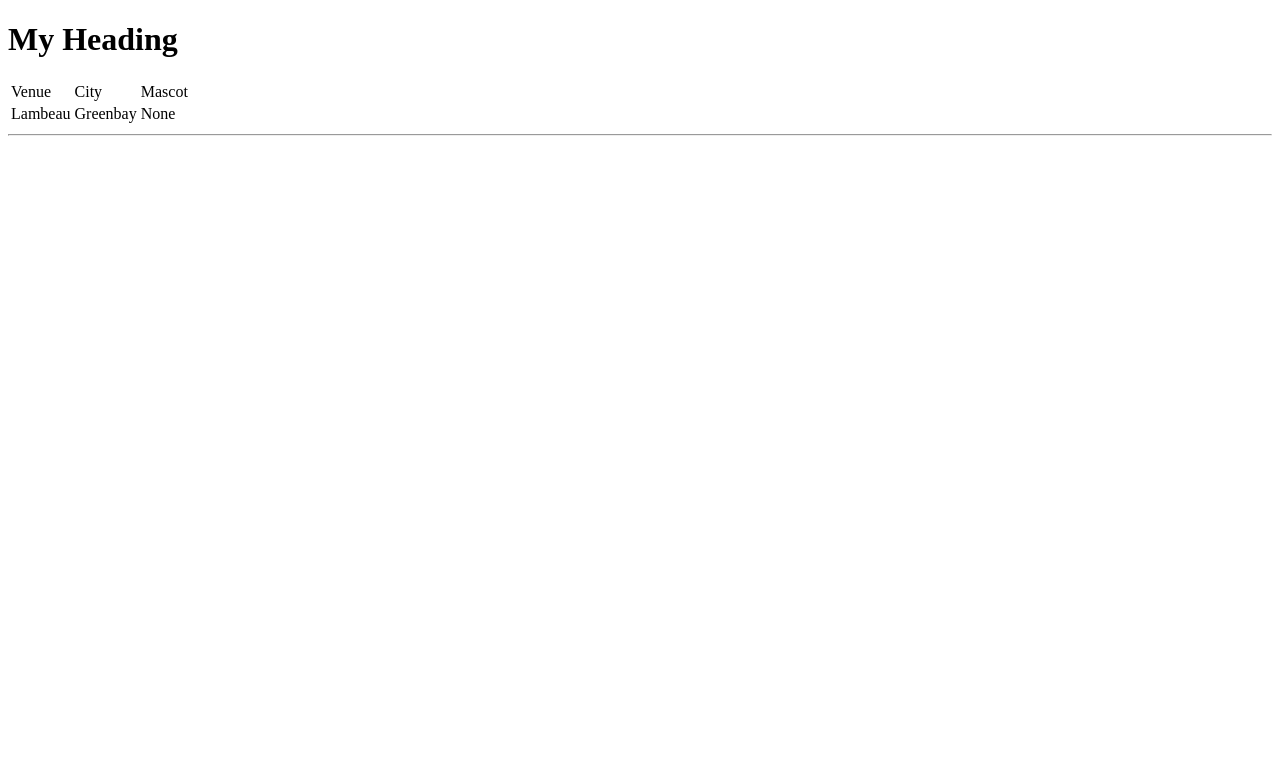
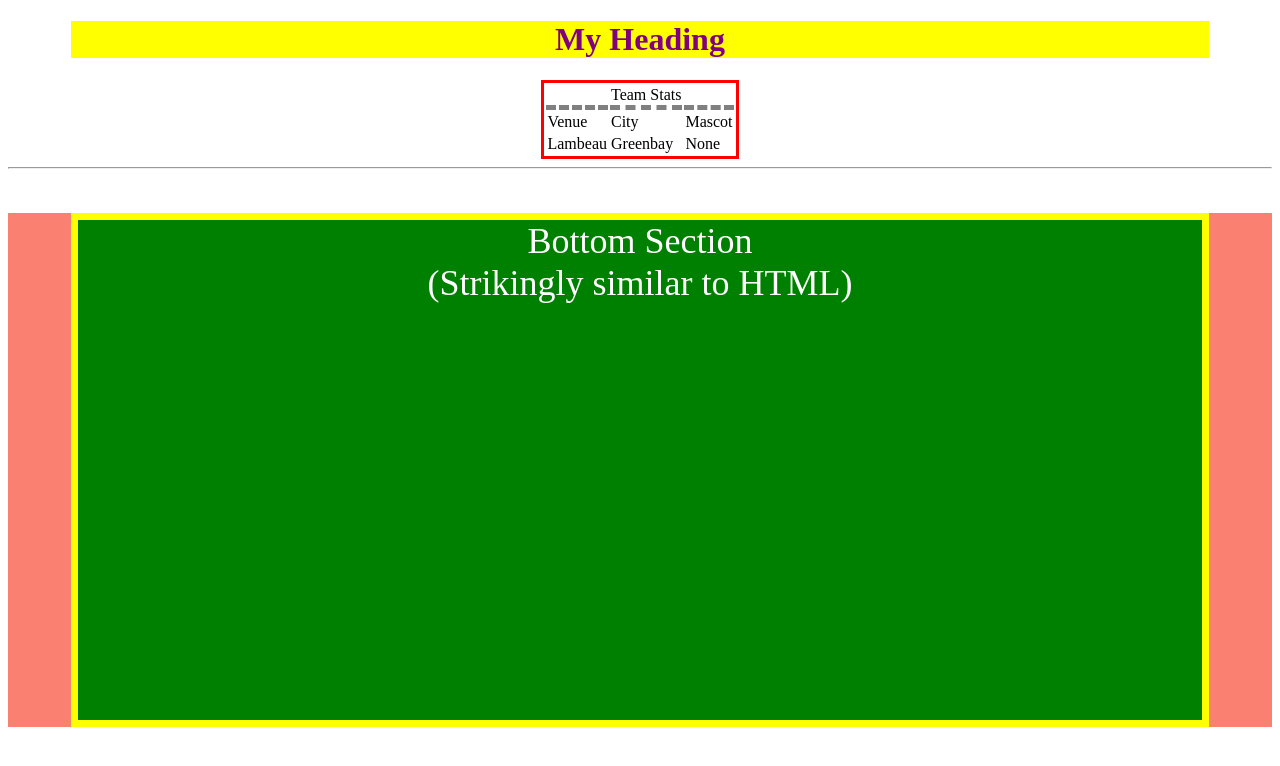
Before and after one commit to amcmullen9291/first-PHP-project, a PHP site: page /site.php in a window 1280 px wide. Shown: the top 766 px of the page. Run offline with PHP 8.4, Linux system fonts and the light colour scheme.

Commit message:
learning CSS synatx

```diff
--- a/site.php
+++ b/site.php
@@ -1,20 +1,23 @@
 <!DOCTYPE html>
 <html>
     <head>
+    <link rel="stylesheet" type="text/css" href="style.css">
         <meta charset="uft-8">
     <title>My Page</title>
     </head>
     <body>
         <?php
-        echo"<h1>My Heading</h1>";
-        echo"<table>
-        <thead>
+        echo"<center><h1>My Heading</h1></center>";
+        echo"<center><table>
+        <td class='title'></td>
+        <td class='title'>Team Stats</center></td>
+        <td class='title'></td>
+        </th>
         <tr>
         <td>Venue</td>
         <td>City</td>
         <td>Mascot</td>
         </tr>
-        </thead>
         <tbody>
         <tr>
         <td>Lambeau</td>
@@ -22,9 +25,16 @@
         <td>None</td>
         </tr>
         </tbody>
-        </table>";
+        </table></center>";
 
         echo "<hr/>";
+        echo"<br/><br/>
+        <div id='bottom_background'>
+        <center><div id='bottom'>
+        <div>Bottom Section</div>
+        <span id='line2'>(Strikingly similar to HTML)</span>
+        </div></center>
+        </div>"
 
         ?>
     </body>
--- /dev/null
+++ b/style.css
@@ -0,0 +1,38 @@
+table {
+    border: 3px solid red;
+}
+
+h3{
+    background-color: peach;
+    border: 5px dotted yellow;
+    width: fit-content;
+}
+
+h1 {
+    color: purple;
+    background-color:yellow;
+    margin-right: 5%;
+    margin-left: 5%;
+}
+
+#bottom {
+    height: 500px;
+    font-size: 36px;
+    color: white;
+    background-color:green;
+    border: 7px solid yellow;
+    margin-right: 5%;
+    margin-left: 5%;
+}
+
+#line2px {
+    color: pink;
+}
+
+.title{
+    border-bottom: 5px dashed grey;
+}
+
+#bottom_background {
+    background-color: salmon;
+}
```
